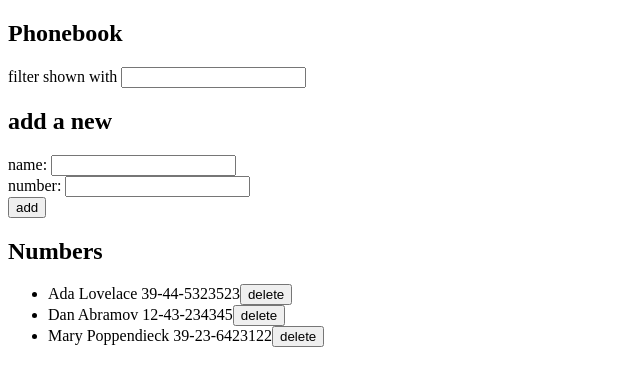
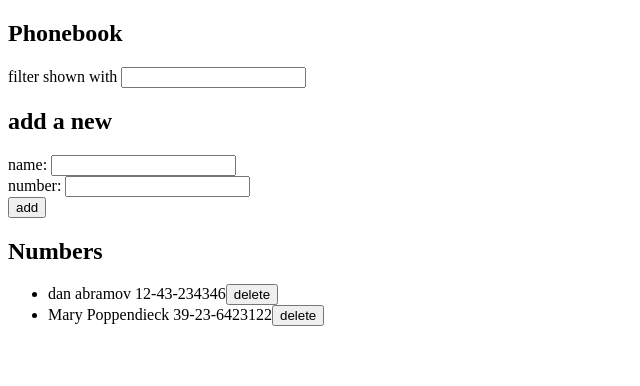
Before and after one commit to Victheliar/Fullstack, a React (Vite) app in the folder osa2/puhelinluettelo/: page / in a window 1280 px wide. Shown: the top 386 px of the page, without its empty margins (0-640 px from the left). Built offline with nearby package versions, Linux system fonts and the light colour scheme; data requests are answered from the project's data file.

Commit message:
exercise 2.15 completed

```diff
--- a/osa2/puhelinluettelo/db.json
+++ b/osa2/puhelinluettelo/db.json
@@ -1,13 +1,8 @@
 {
   "persons": [
     {
-      "name": "Ada Lovelace",
-      "number": "39-44-5323523",
-      "id": "2"
-    },
-    {
-      "name": "Dan Abramov",
-      "number": "12-43-234345",
+      "name": "dan abramov",
+      "number": "12-43-234346",
       "id": "3"
     },
     {
--- a/osa2/puhelinluettelo/src/App.jsx
+++ b/osa2/puhelinluettelo/src/App.jsx
@@ -53,11 +53,17 @@ const App = () => {
 
   const handleNewPerson = (event) => {
     event.preventDefault()
-    const names = persons.map(person => person.name)
-    if (names.includes(newName)){
-      window.alert(`${newName} is already added to phonebook`)
+    const nameObject = {name: newName, number: newNumber}
+    const namePresent = persons.find(person => newName.toLowerCase() === person.name.toLowerCase());
+    if (namePresent && window.confirm(`${newName} is already added to phonebook, replace the old number with a new one?`)){
+        contactService
+        .update(namePresent.id, nameObject)
+        .then(returnedContact => {
+          setPersons(persons.map(person => person.id !== returnedContact.id ? person : returnedContact))
+          setNewName('')
+          setNewNumber('')
+        })
     } else {
-    const nameObject = {name: newName, number: newNumber}
     contactService
       .create(nameObject)
       .then(returnedContact => {
--- a/osa2/puhelinluettelo/src/services/contacts.js
+++ b/osa2/puhelinluettelo/src/services/contacts.js
@@ -16,8 +16,9 @@ const remove = (id) => {
     return request.then(response => response.data)
 }
 
-export default {
-    getAll: getAll,
-    create: create,
-    remove: remove
+const update = (id, newObject) => {
+    const request = axios.put(`${baseUrl}/${id}`, newObject)
+    return request.then(response => response.data)
 }
+
+export default { getAll, create, remove, update }
```
